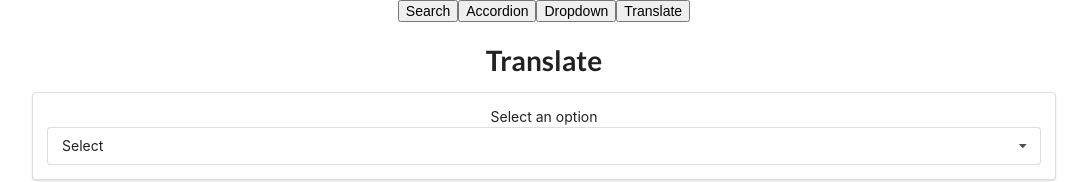
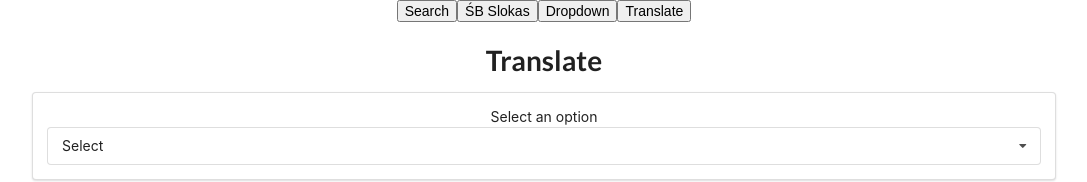
Before and after one commit to yunusparvezkhan/widget-app, a React (Create React App) app: page / in a window 1280 px wide. Shown: the top 182 px of the page, without its empty margins (96-1183 px from the left). Built offline with nearby package versions, Linux system fonts and the light colour scheme.

Commit message:
Changed the Accordion button title to ŚB Slokas

```diff
--- a/src/App.js
+++ b/src/App.js
@@ -17,7 +17,7 @@ const App = () => {
     <div className="App">
       <center>
         <button onClick={() => { setActivepage('search') }} >Search</button>
-        <button onClick={() => { setActivepage('accordion') }} >Accordion</button>
+        <button onClick={() => { setActivepage('accordion') }} >ŚB Slokas</button>
         <button onClick={() => { setActivepage('dropdown') }} >Dropdown</button>
         <button onClick={() => { setActivepage('translate') }} >Translate</button>
         <div>
```
